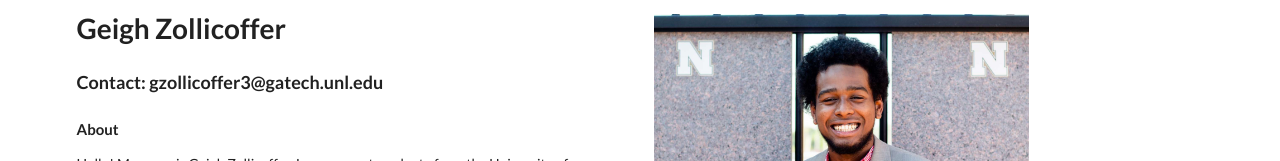
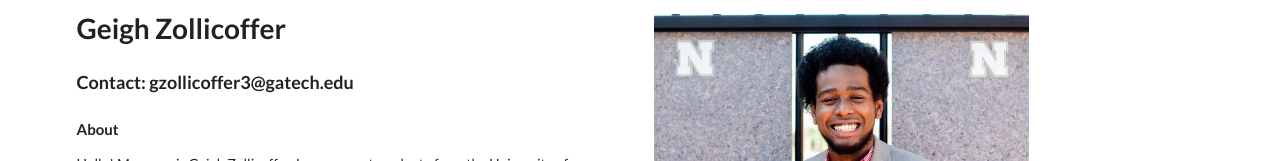
Before and after one commit to geighz/academic-website, a React (Create React App) app: page / in a window 1280 px wide. Shown: the top 161 px of the page. Built offline with nearby package versions, Linux system fonts and the light colour scheme; what aws-amplify would draw is missing.

Commit message:
Update Header.js
changed unl email from .unl

```diff
--- a/src/Header.js
+++ b/src/Header.js
@@ -9,7 +9,7 @@ const Header = () =>{
     <div className="ui two column grid">
       <div className = "column">
         <div className="ui huge header">Geigh Zollicoffer</div>
-        <div className="ui big header">Contact: gzollicoffer3@gatech.unl.edu</div>
+        <div className="ui big header">Contact: gzollicoffer3@gatech.edu</div>
         <div className="ui small header">About</div>
           <p>Hello! My name is Geigh Zollicoffer. I am a recent graduate from
           the University of Nebraska-Lincoln, and I wrote and
```
